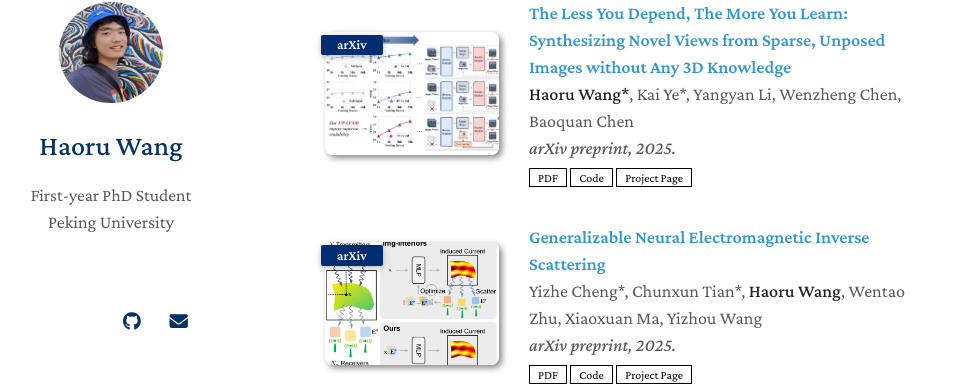
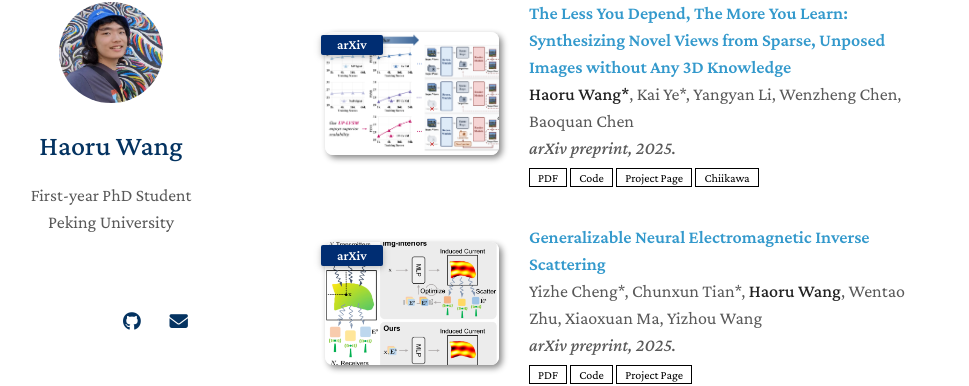
Before and after one commit to ou524u/ou524u.github.io, a Jekyll site: the page built from index.md, in a window 1280 px wide and 900 px high, scrolled down 655 px. Shown: the part 90-476 px from the top of the window, without its empty margins (165-1134 px from the left). Built offline with Jekyll 4.4.1, drawn with Linux system fonts in a browser that asks for light colours; a style sheet for code colours, icons or effects is not loaded; our own code applies the rules of GitHub Pages for plain Markdown files.

Commit message:
chiikawa

```diff
--- a/_data/publications.yml
+++ b/_data/publications.yml
@@ -8,6 +8,7 @@ preprints:
     pdf: https://arxiv.org/pdf/2506.09885
     code: https://github.com/ou524u/Less3Depend
     image: ./assets/img/teaser_less3depend.png
+    chiikawa: ./assets/files/The_Quest_for_Photo_Magic.pdf
 
   - title: "Generalizable Neural Electromagnetic Inverse Scattering"
     authors: Yizhe Cheng*, Chunxun Tian*, <strong>Haoru Wang</strong>, Wentao Zhu, Xiaoxuan Ma, Yizhou Wang
--- a/_includes/publications.md
+++ b/_includes/publications.md
@@ -41,6 +41,9 @@
       {% if link.bibtex %}
       <a href="{{ link.bibtex }}" class="btn btn-sm z-depth-0" role="button" target="_blank" style="font-size:12px;">BibTex</a>
       {% endif %}
+      {% if link.chiikawa %}
+      <a href="{{ link.chiikawa }}" class="btn btn-sm z-depth-0" role="button" target="_blank" style="font-size:12px;">Chiikawa</a>
+      {% endif %}
       {% if link.notes %}
       <br><span style="font-size: 13px; color: #666; font-style: italic;">{{ link.notes }}</span>
       {% endif %}
```
Also changed, not shown: 1 other file.
